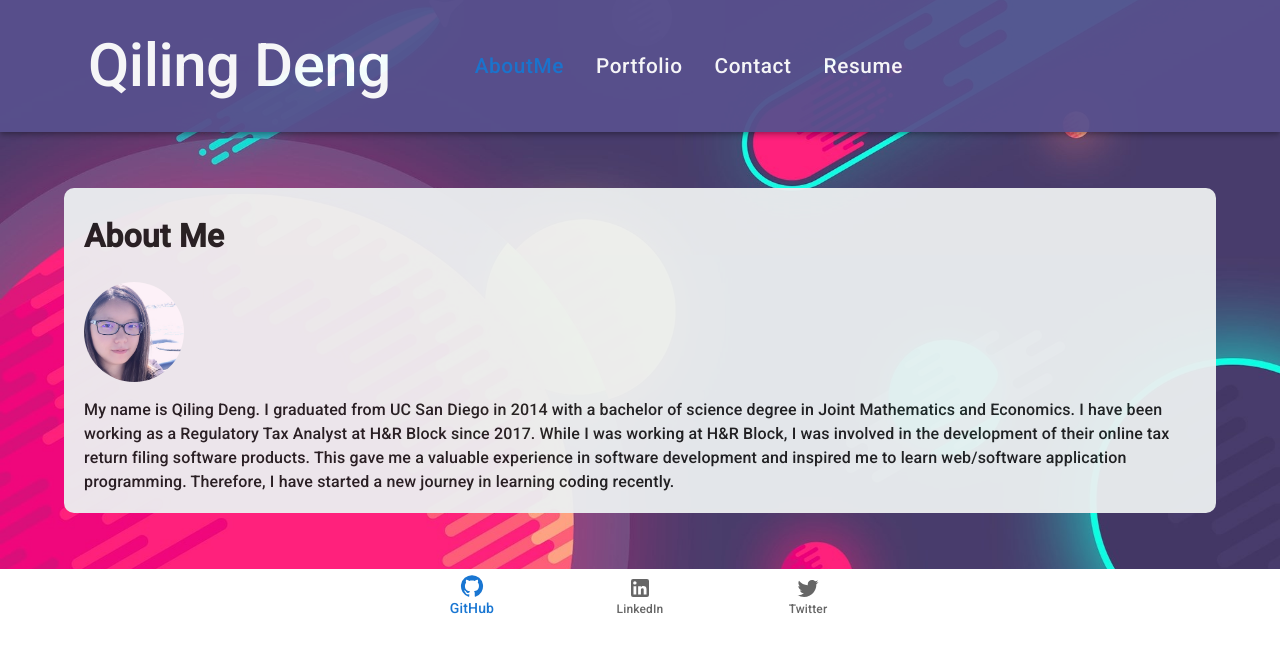
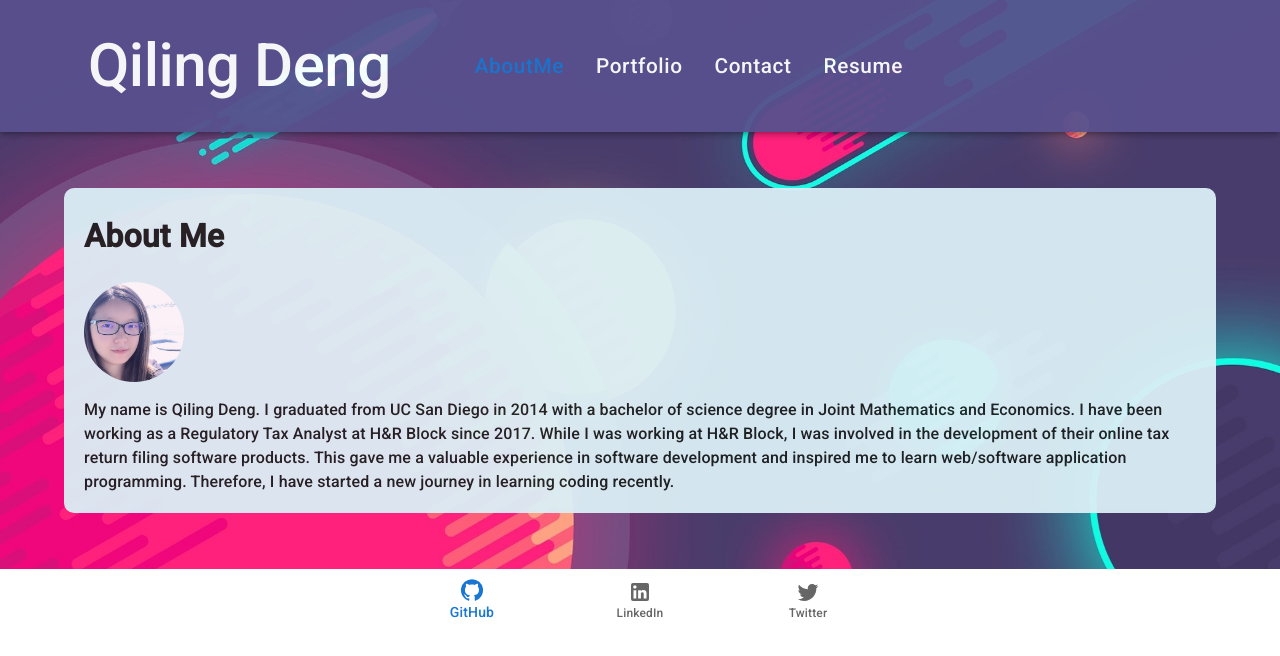
Before and after one commit to qd9069/react_portfolio, a React (Create React App) app: page / in a window 1280 px wide. Shown: the top 656 px of the page. Built offline with nearby package versions, Linux system fonts and the light colour scheme.

Commit message:
Modified bgcolor for card

```diff
--- a/src/components/Footer.js
+++ b/src/components/Footer.js
@@ -10,11 +10,12 @@ export default function BottomNav() {
   const [value, setValue] = React.useState(0);
 
   return (
-    <Box alignItems="center" justifyContent="center">
+    <Box alignItems="center" justifyContent="center" sx={{ my: 1 }}>
       {/* <Box sx={{ width: 500 }} > */}
       {/* <Box maxWidth="lg" alignItems="center" display="flex" justifyContent="center"> */}
       <BottomNavigation
         // sx={{ bgcolor: '#CBF7ED', borderRadius: '16px' }}
+        // sx={{ bgcolor: '#F5C7F7' }}
         showLabels
         value={value}
         onChange={(event, newValue) => {
@@ -25,16 +26,19 @@ export default function BottomNav() {
           label="GitHub"
           icon={<GitHubIcon />}
           href={`https://github.com/qd9069`}
+          sx={{ mt: 1 }}
         />
         <BottomNavigationAction
           label="LinkedIn"
           icon={<LinkedInIcon />}
           href={`https://www.linkedin.com/in/qiling-deng-ed20/`}
+          sx={{ mt: 1 }}
         />
         <BottomNavigationAction
           label="Twitter"
           icon={<TwitterIcon />}
           href={`https://twitter.com/ED20_20`}
+          sx={{ mt: 1 }}
         />
       </BottomNavigation>
     </Box>
--- a/src/components/pages/AboutMe.js
+++ b/src/components/pages/AboutMe.js
@@ -12,7 +12,7 @@ export default function AboutMe() {
       <CssBaseline />
       <Container maxWidth="lg" sx={{ my: 7 }}>
         <Box
-          sx={{ bgcolor: "#ecf0f1", padding: "3px 20px", borderRadius: "10px", opacity: 0.95 }}
+          sx={{ bgcolor: "#DBEFF6", padding: "3px 20px", borderRadius: "10px", opacity: 0.95 }}
         >
           <div>
             <h1>About Me</h1>
--- a/src/components/pages/Contact.js
+++ b/src/components/pages/Contact.js
@@ -17,7 +17,7 @@ export default function Contact() {
     <React.Fragment>
       <CssBaseline />
       <Container maxWidth="lg" sx={{my: 7}}>
-        <Box sx={{ bgcolor: '#ecf0f1', padding: "3px 20px", borderRadius: '10px', opacity: 0.95 }} >
+        <Box sx={{ bgcolor: '#DBEFF6', padding: "3px 20px", borderRadius: '10px', opacity: 0.95 }} >
         <h1>Contact</h1>
       <Card
         style={{ maxWidth: 650, padding: "20px 5px", borderRadius: '16px' }}
--- a/src/components/pages/Portfolio.js
+++ b/src/components/pages/Portfolio.js
@@ -64,7 +64,9 @@ export default function Portfolio() {
       <CssBaseline />
       <Container maxWidth="lg" sx={{ my: 7 }}>
         <Box
-          sx={{ bgcolor: "#ecf0f1", padding: "3px 20px", borderRadius: "10px", opacity: 0.95 }}
+          sx={{ bgcolor: "#DBEFF6", padding: "3px 20px", borderRadius: "10px", opacity: 0.95 }}
+          // sx={{ bgcolor: "#DFF6FF", padding: "3px 20px", borderRadius: "10px", opacity: 0.95 }}
+          // sx={{ bgcolor: "#D9FAFF", padding: "3px 20px", borderRadius: "10px", opacity: 0.95 }}
         >
           <h1>Portfolio</h1>
           {/* for projects */}
--- a/src/components/pages/Resume.js
+++ b/src/components/pages/Resume.js
@@ -8,7 +8,7 @@ export default function Resume() {
     <React.Fragment>
       <CssBaseline />
       <Container maxWidth="lg" sx={{my: 7}}>
-        <Box sx={{ bgcolor: '#ecf0f1', padding: "3px 20px", borderRadius: '10px', opacity: 0.95 }} >
+        <Box sx={{ bgcolor: '#DBEFF6', padding: "3px 20px", borderRadius: '10px', opacity: 0.95 }} >
         <div>
            <h1>Resume</h1>
            <p>Download my <a href="https://drive.google.com/file/d/1x1ZnnYs4oQoSCHDXF8Zw15VyTKrJOAXI/view?usp=sharing">resume</a></p>
@@ -18,7 +18,7 @@ export default function Resume() {
             <li>CSS</li>
             <li>JavaScript</li>
             <li>jQuery</li>
-            <li>responsive design</li>
+            <li>Responsive design</li>
             <li>React</li>
             <li>Bootstrap</li>
           </ul>
```
